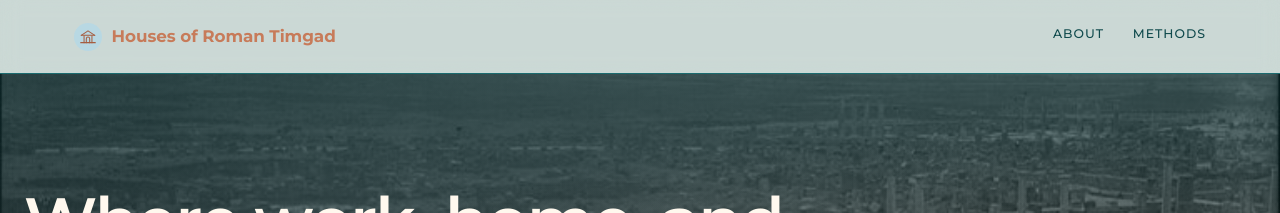
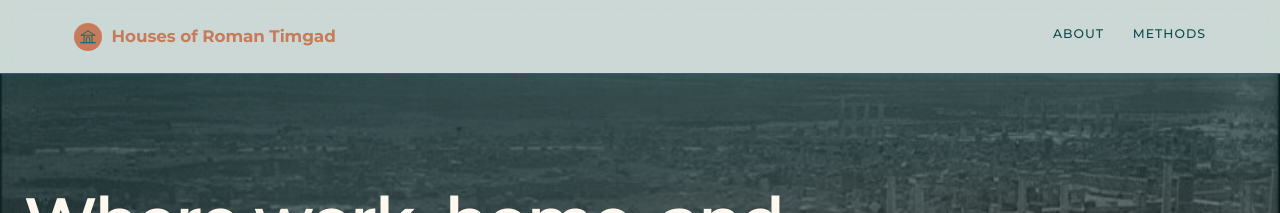
Before and after one commit to kimedher/timgadhouses, a Jekyll site: the page built from index.md, in a window 1280 px wide. Shown: the top 213 px of the page. Built offline with Jekyll 4.4.1, drawn with Linux system fonts in a browser that asks for light colours.

Commit message:
Shrink research question pull-quote; invert logo-mark colors
pullquote-question font-size 1.4 -> 1.2rem with a hair less
padding. Logo-mark now reads as a solid terracotta circle with a
teal arch inside; hover inverts back to the old baby-blue circle
with terracotta-deep arch.

```diff
--- a/assets/css/main.scss
+++ b/assets/css/main.scss
@@ -219,15 +219,15 @@
   display: inline-flex;
   align-items: center;
   justify-content: center;
-  background: var(--baby-blue);
+  background: var(--terracotta);
   border-radius: 50%;
-  color: var(--terracotta-deep);
+  color: var(--teal);
   transition: background 0.18s, color 0.18s;
 }
 
 .site-title:hover .logo-mark {
-  background: var(--terracotta);
-  color: var(--baby-blue-soft);
+  background: var(--baby-blue);
+  color: var(--terracotta-deep);
 }
 
 .site-title .logo-mark svg {
@@ -805,7 +805,7 @@
 
 .pullquote-question {
   font-family: var(--serif);
-  font-size: 1.4rem;
+  font-size: 1.2rem;
   font-style: italic;
   font-weight: 400;
   line-height: 1.5;
@@ -813,7 +813,7 @@
   text-align: center;
   margin: 2rem auto 2.8rem;
   max-width: 620px;
-  padding: 1.8rem 2.2rem;
+  padding: 1.7rem 2rem;
   background: rgba(228, 240, 244, 0.55);
   border-radius: var(--radius);
   border-left: 4px solid var(--baby-blue-mid);
```
